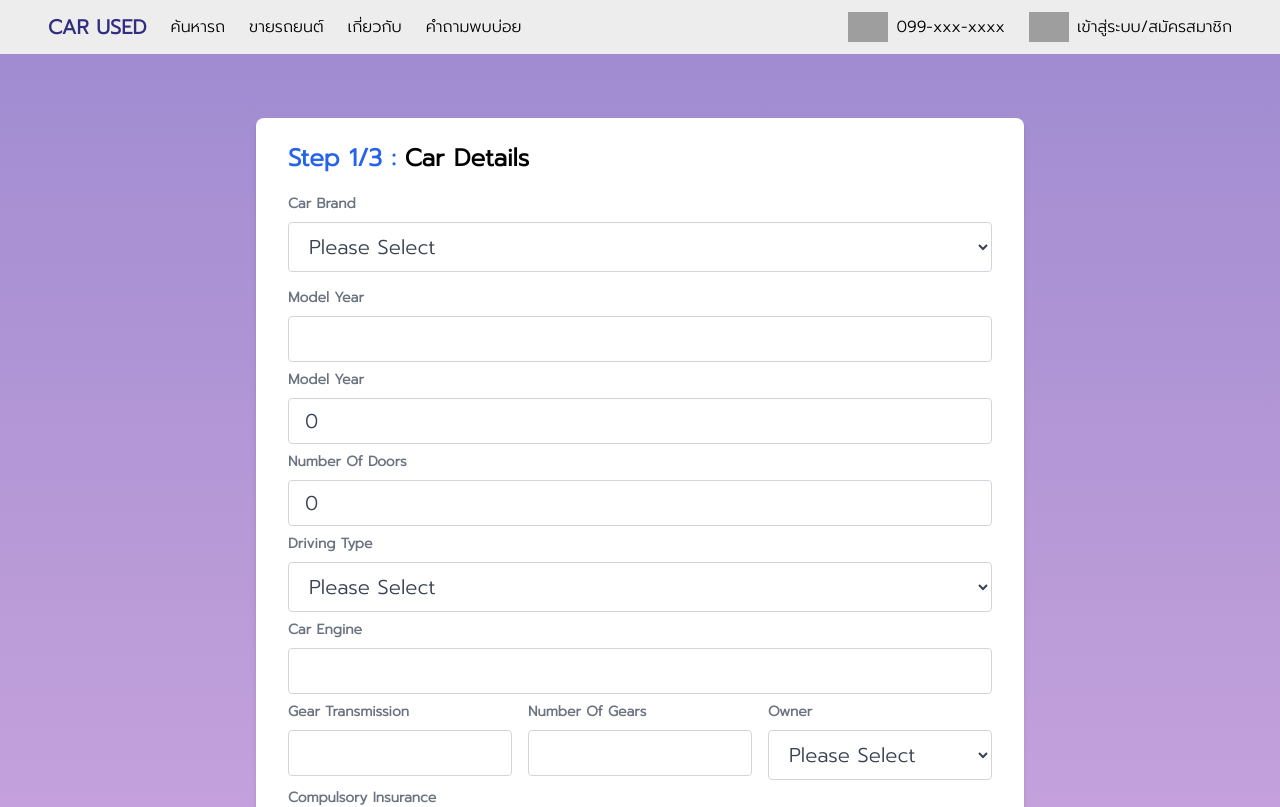
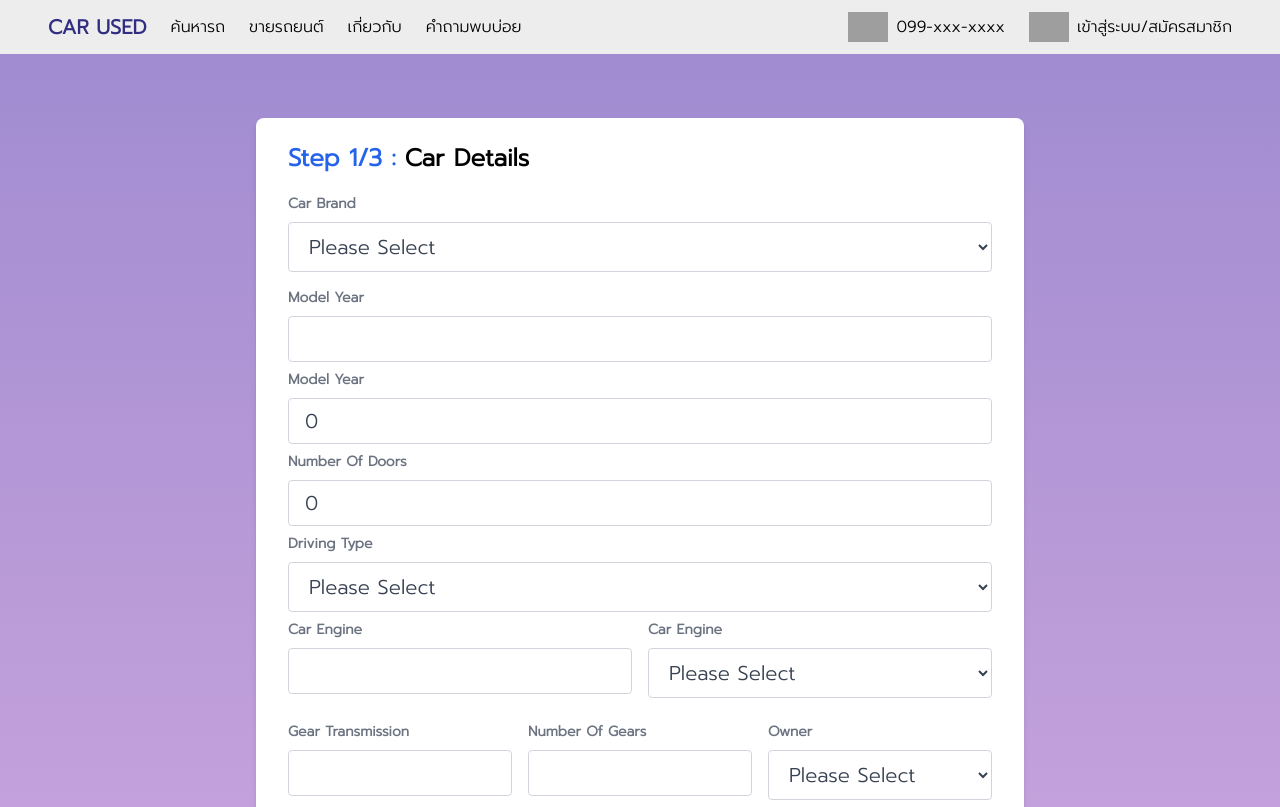
Before and after one commit to 63070051/Project_webpro, a Vue app in the folder frontend/: page /#/addcar in a window 1280 px wide. Shown: the top 807 px of the page. Built offline with nearby package versions, Linux system fonts and the light colour scheme; grey boxes are pictures that could not be loaded.

Commit message:
fixed systems addcar and fixed price car

```diff
--- a/frontend/src/views/main/searchcar.vue
+++ b/frontend/src/views/main/searchcar.vue
@@ -161,8 +161,8 @@
                     <p>แนะนำ</p>
                       <div class="grid grid-cols-2 mt-3 gap-2">
                         <div class="border-2 w-44 py-3 text-center rounded-md hover:bg-gray-100">2016 - 2018</div>
-                        <div class="border-2 w-44 py-3 text-center rounded-md hover:bg-gray-100">2018 -2020</div>
-                        <div class="border-2 w-44 py-3 text-center rounded-md hover:bg-gray-100">2020 -2021</div>
+                        <div class="border-2 w-44 py-3 text-center rounded-md hover:bg-gray-100">2018 - 2020</div>
+                        <div class="border-2 w-44 py-3 text-center rounded-md hover:bg-gray-100">2020 - 2021</div>
                       </div>
                   </div>
                 </div>
@@ -202,9 +202,9 @@
                   <div class="mt-7">
                     <p>แนะนำ</p>
                       <div class="grid grid-cols-2 mt-3 gap-2">
-                        <div class="border-2 w-44 py-3 text-center rounded-md hover:bg-gray-100">2016 - 2018</div>
-                        <div class="border-2 w-44 py-3 text-center rounded-md hover:bg-gray-100">2018 -2020</div>
-                        <div class="border-2 w-44 py-3 text-center rounded-md hover:bg-gray-100">2020 -2021</div>
+                        <div class="border-2 w-44 py-3 text-center rounded-md hover:bg-gray-100">ภายใต้ 20,000 ก.ม.</div>
+                        <div class="border-2 w-44 py-3 text-center rounded-md hover:bg-gray-100">ภายใต้ 40,000 ก.ม.</div>
+                        <div class="border-2 w-44 py-3 text-center rounded-md hover:bg-gray-100">ภายใต้ 60,000 ก.ม.</div>
                       </div>
                   </div>
                 </div>
@@ -328,7 +328,7 @@
               </p>
               <div class="flex justify-between">
                 <p class="text-orange-500 font-bold text-xl float-right">
-                  {{ car.car_price }}
+                  {{ convertprice(car.car_price) }}
                 </p>
 
               </div>
@@ -380,7 +380,6 @@ export default {
         }
         if (this.minprice > 0 || this.maxprice > 0){
           car_copy = car_copy.filter(car => {
-            console.log(car.car_price);
             if (car.car_price >= this.minprice && car.car_price <= this.maxprice){
               return car;
             }
@@ -399,7 +398,6 @@ export default {
       this.loginuser = JSON.parse(localStorage.getItem("user"));
     },
     getcar() {
-      console.log('1')
       axios
         .post(`http://localhost:3000/getcar`)
         .then((response) => {
@@ -441,6 +439,9 @@ export default {
     ChangePrice(minprice, maxprice){
       this.minprice = minprice
       this.maxprice = maxprice
+    },
+    convertprice(price){
+      return new Intl.NumberFormat('en-US', { style: 'currency', currency: 'THB' }).format(price);
     }
   },
 };
--- a/frontend/src/views/seller/addcar.vue
+++ b/frontend/src/views/seller/addcar.vue
@@ -151,6 +151,7 @@
               <option value="FWD">FWD</option>
             </select>
           </div>
+          <div class="grid grid-cols-2 gap-4">
             <div class="mb-4">
               <label class="block text-gray-500 text-sm font-bold mb-2 text-lg">
                 Car Engine
@@ -182,6 +183,30 @@
                 placeholder=""
                 v-model="engine"
               />
+            </div>
+            <div class="mb-4">
+              <label class="block text-gray-500 text-sm font-bold mb-2 text-lg">
+                Car Engine
+              </label>
+              <select
+              name="car_type"
+              id="car_type"
+              v-model="car_type"
+              class="text-xl bg-white bg-clip-padding font-normal text-gray-700 form-control block w-full border border-solid border-gray-300 rounded px-4 focus:text-gray-700
+                focus:bg-white
+                focus:border-blue-600
+                focus:outline-none
+                py-2"
+            >
+              <option value="Please Select" selected>Please Select</option>
+              <option value="Sedan">Sedan</option>
+              <option value="Pickup">Pickup</option>
+              <option value="Hatchback">Hatchback</option>
+              <option value="SUV">SUV</option>
+              <option value="7 seater">7 seater</option>
+              <option value="MPV">MPV</option>
+            </select>
+            </div>
           </div>
           <div class="mb-4 grid grid-cols-3 gap-4">
             <div>
@@ -414,7 +439,7 @@
                 py-2"
             >
               <option value="Please Select" selected>Please Select</option>
-              <option value="white">white</option>
+              <option value="white">White</option>
               <option value="Black">Black</option>
               <option value="Gray">Gray</option>
               <option value="Broze">Broze</option>
@@ -567,14 +592,24 @@
           <div v-if="images" class="grid grid-cols-3 gap-4">
             <div
               class="relative"
-              v-for="image, index in images"
+              v-for="(image, index) in images"
               :key="image.id"
             >
               <div class="rounded overflow-hidden shadow-lg">
-                <img class="w-full object-cover h-36" :src="showSelectImage(image)" alt="Placeholder image" />
+                <img
+                  class="w-full object-cover h-36"
+                  :src="showSelectImage(image)"
+                  alt="Placeholder image"
+                />
               </div>
               <div class="grid grid-cols-1 text-center my-1">
-                <img width="20px" @click="deleteSelectImage(index)" class="absolute top-1 right-1" src="https://cdn.discordapp.com/attachments/958256273592307722/963833361779015730/x_mark.png" alt="">
+                <img
+                  width="20px"
+                  @click="deleteSelectImage(index)"
+                  class="absolute top-1 right-1"
+                  src="https://cdn.discordapp.com/attachments/958256273592307722/963833361779015730/x_mark.png"
+                  alt=""
+                />
               </div>
             </div>
           </div>
@@ -588,7 +623,8 @@
             <p class="text-2xl font-bold mb-5">
               <span class="text-blue-600">Step 3/3:</span> Click To Confirm
             </p>
-            <button @click="submitcar()"
+            <button
+              @click="submitcar()"
               class="bg-blue-500 hover:bg-blue-700 text-white font-bold py-2 px-4 rounded focus:outline-none focus:shadow-outline duration-300"
             >
               Comfirm to post your ad!
@@ -611,10 +647,10 @@ export default {
   name: "Addcar",
   data() {
     return {
-      loginuser : [],
+      loginuser: [],
       brand: "Please Select",
       model: "",
-      modelyear : 0,
+      modelyear: 0,
       number_door: 0,
       driving_type: "Please Select",
       engine: "",
@@ -622,14 +658,15 @@ export default {
       num_gear: "",
       car_act: "",
       car_regis: "",
+      car_type : "Please Select",
       mileage: 0,
       registration_year: "",
       color: "Please Select",
-      owner : 'Please Select',
+      owner: "Please Select",
       selling_price: "",
       car_desc: "",
       images: [],
-      check : null
+      check: null
     };
   },
   components: {
@@ -645,10 +682,9 @@ export default {
     },
     selectImages(event) {
       // console.log(event.target.files)
-      if(this.images.length > 5){
-        alert('Max-Limit images is 6')
-      }
-      else{
+      if (this.images.length > 5) {
+        alert("Max-Limit images is 6");
+      } else {
         this.images.push(event.target.files);
       }
     },
@@ -659,7 +695,7 @@ export default {
       this.images = Array.from(this.images);
       this.images.splice(index, 1);
     },
-    submitcar(){
+    submitcar() {
       let formData = new FormData();
       formData.append("car_brand", this.brand);
       formData.append("car_model", this.model);
@@ -671,20 +707,24 @@ export default {
       formData.append("car_distance", this.mileage);
       formData.append("car_engine", this.engine);
       formData.append("car_gear", this.gear);
+      formData.append("car_type", this.car_type);
       formData.append("car_yearbought", this.registration_year);
       formData.append("car_owner", this.owner);
       formData.append("car_num_of_gear", this.num_gear);
       formData.append("car_drive_type", this.driving_type);
       formData.append("car_act", this.car_act);
       formData.append("car_num_of_door", this.number_door);
-      this.images.forEach((image) => {
-        console.log(image[0])
+      this.images.forEach(image => {
+        console.log(image[0]);
         formData.append("carImage", image[0]);
       });
       axios
-        .post(`http://localhost:3000/addcar/${this.loginuser.user_id}`, formData)
-        .then((res) => this.$router.push({name: 'home'}))
-        .catch((error) => console.log(error.response.data));
+        .post(
+          `http://localhost:3000/addcar/${this.loginuser.user_id}`,
+          formData
+        )
+        .then(res => this.$router.push({ name: "home" }))
+        .catch(error => console.log(error.response.data));
     }
   }
 };
```
Also changed, not shown: 2 other files (tests, documents, lock files or other folders). Lines whose indentation alone changed are shown as unchanged.
